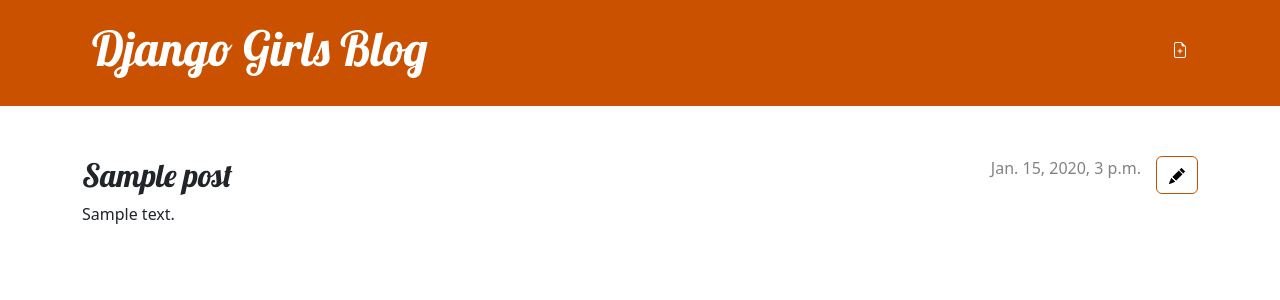
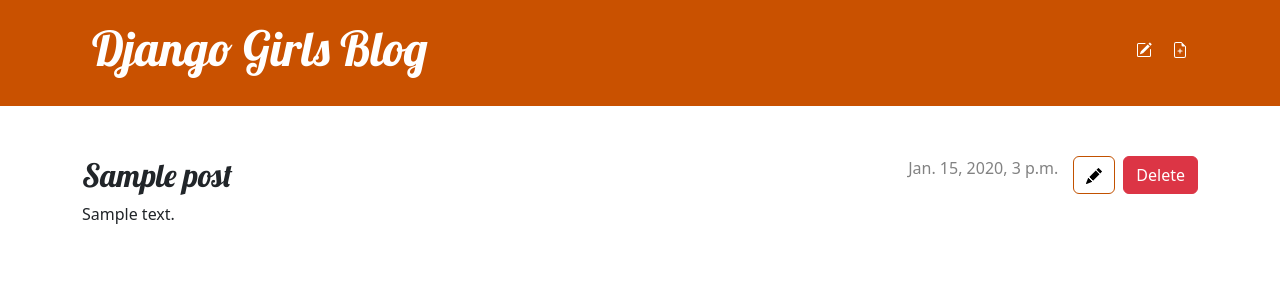
Before and after one commit to MWaleedK/blog-site, a Django app: page /post/1/ in a window 1280 px wide. Shown: the top 300 px of the page. Run offline with Django 5.2, Linux system fonts and the light colour scheme; a user stored in the database is signed in; tables that the repository leaves empty hold one stand-in row (values such as "Sample post").

Commit message:
Added the option to create drafts and delete posts

```diff
--- a/blog/models.py
+++ b/blog/models.py
@@ -4,15 +4,16 @@
 
 # Create your models here.
 
+
 class Post(models.Model):
-    author=models.ForeignKey(settings.AUTH_USER_MODEL, on_delete=models.CASCADE)
-    title=models.CharField(max_length=200)
-    text=models.TextField(default="")
-    created_date=models.DateTimeField(default=timezone.now)
-    published_date=models.DateTimeField(blank=True,null=False)
+    author = models.ForeignKey(settings.AUTH_USER_MODEL, on_delete=models.CASCADE)
+    title = models.CharField(max_length=200)
+    text = models.TextField(default="")
+    created_date = models.DateTimeField(default=timezone.now)
+    published_date = models.DateTimeField(blank=True, null=True)
 
     def publish(self):
-        self.published_date= timezone.now()
+        self.published_date = timezone.now()
         self.save()
 
     def __str__(self):
--- a/blog/static/css/blog.css
+++ b/blog/static/css/blog.css
@@ -81,3 +81,13 @@
 .plus_icon{
     filter: brightness(0) saturate(100%) invert(100%);
 }
+.actions {
+    display: flex;
+    align-items: center;
+    gap: 8px;
+}
+
+.delete-form {
+    display: inline-block;
+    margin: 0;
+}
--- a/blog/templates/blog/base.html
+++ b/blog/templates/blog/base.html
@@ -18,10 +18,17 @@
   <body>
     <header class="page-header">
       <div class="container">
-      {% if user.is_authenticated %}
+        {% if user.is_authenticated %}
         <a href="{% url 'post_new' %}" class="top-menu">
-          <img src="{% static 'icons/file-earmark-plus.svg' %}" alt="plus file  icon" class="plus_icon">
+          <img
+            src="{% static 'icons/file-earmark-plus.svg' %}"
+            alt="plus file  icon"
+            class="plus_icon"
+          />
         </a>
+        <a href="{% url 'post_draft_list' %}" class="top-menu"
+          ><img src="{% static 'icons/pencil-square.svg'%}" class= "plus_icon"
+        /></a>
         {% endif %}
         <h1><a href="/">Django Girls Blog</a></h1>
       </div>
--- a/blog/templates/blog/post_detail.html
+++ b/blog/templates/blog/post_detail.html
@@ -3,12 +3,25 @@
   <aside class="actions">
     {% if user.is_authenticated %}
     <a class="btn btn-secondary" href="{% url 'post_edit' pk=post.pk %}">
-      <img src="{% static 'icons/pencil-fill.svg' %}" alt="edit post" />
+        <img src="{% static 'icons/pencil-fill.svg' %}" alt="edit post" />
     </a>
+    <form action="{% url 'post_remove' pk=post.pk %}" method="POST" class="delete-form">
+        {% csrf_token %}
+        <button type="submit" class="btn btn-danger">Delete</button>
+    </form>
     {% endif %}
+</aside>
+  {% if post.published_date %}
+  <div class="date">{{ post.published_date }}</div>
+
+  {% else %}
+  <aside class="actions">
+    <form action="{% url 'post_publish' pk=post.pk %}" method="POST">
+      {% csrf_token %}
+      <button type="submit" class="btn btn-secondary">Publish</button>
+    </form>
   </aside>
-  {% if post.published_date %}
-  <time class="date"> {{ post.published_date }} </time>
+
   {% endif %}
   <h2>{{ post.title }}</h2>
   <p>{{ post.text|linebreaksbr }}</p>
--- a/blog/urls.py
+++ b/blog/urls.py
@@ -5,5 +5,9 @@
     path("",views.post_list, name = "post_list"),
     path('post/<int:pk>/', views.post_detail, name = "post_detail"),
     path('post/new/', views.post_new, name='post_new'),
-    path('post/<int:pk>/edit/', views.post_edit, name='post_edit')
+    path('post/<int:pk>/edit/', views.post_edit, name='post_edit'),
+    path('drafts/', views.post_draft_list, name = 'post_draft_list'),
+    path('post/<int:pk>/publish/', views.post_publish, name='post_publish'),
+    path('post/<int:pk>/remove/', views.post_remove, name = "post_remove"),
+
 ]
--- a/blog/views.py
+++ b/blog/views.py
@@ -1,7 +1,8 @@
-from django.shortcuts import render, get_object_or_404 , redirect
+from django.shortcuts import render, get_object_or_404, redirect
 from .models import Post
 from django.utils import timezone
 from .forms import PostForm
+
 
 # Create your views here.
 def post_list(request):
@@ -15,19 +16,20 @@
     post = get_object_or_404(Post, id=pk)
     return render(request, "blog/post_detail.html", {"post": post})
 
+
 def post_new(request):
-    if request.method == 'POST':
+    if request.method == "POST":
         form = PostForm(request.POST)
         if form.is_valid():
             post = form.save(commit=False)
-            post.author=request.user
-            post.published_date=timezone.now()
+            post.author = request.user
             post.save()
-            return redirect('post_detail', pk=post.pk)
+            return redirect("post_detail", pk=post.pk)
 
     else:
         form = PostForm()
-        return render(request, 'blog/post_edit.html',{'form':form})
+        return render(request, "blog/post_edit.html", {"form": form})
+
 
 def post_edit(request, pk):
     post = get_object_or_404(Post, pk=pk)
@@ -36,9 +38,27 @@
         if form.is_valid():
             post = form.save(commit=False)
             post.author = request.user
-            post.published_date = timezone.now()
             post.save()
-            return redirect('post_detail', pk=post.pk)
+            return redirect("post_detail", pk=post.pk)
     else:
         form = PostForm(instance=post)
-    return render(request, 'blog/post_edit.html', {'form': form})
+    return render(request, "blog/post_edit.html", {"form": form})
+
+
+def post_draft_list(request):
+    posts = Post.objects.filter(published_date__isnull=True).order_by("created_date")
+    return render(request, "blog/post_draft_list.html", {"posts": posts})
+
+
+def post_publish(request, pk):
+    post = get_object_or_404(Post, pk=pk)
+    if request.method == "POST":
+        post.publish()
+    return redirect("post_detail", pk=pk)
+
+
+def post_remove(request, pk):
+    post = get_object_or_404(Post, pk=pk)
+    if request.method == "POST":
+        post.delete()
+    return redirect("post_list")
```
Also changed, not shown: blog/templates/blog/post_draft_list.html (added, +11 -0 lines), blog/migrations/0003_alter_post_published_date.py (added), blog/static/icons/favicon.ico (added), blog/static/icons/pencil-square.svg (added).
